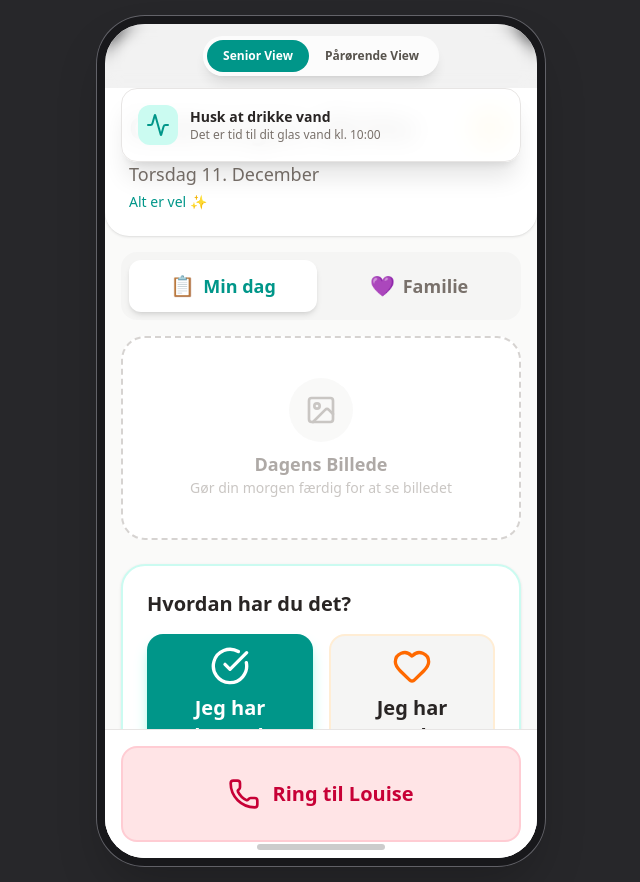
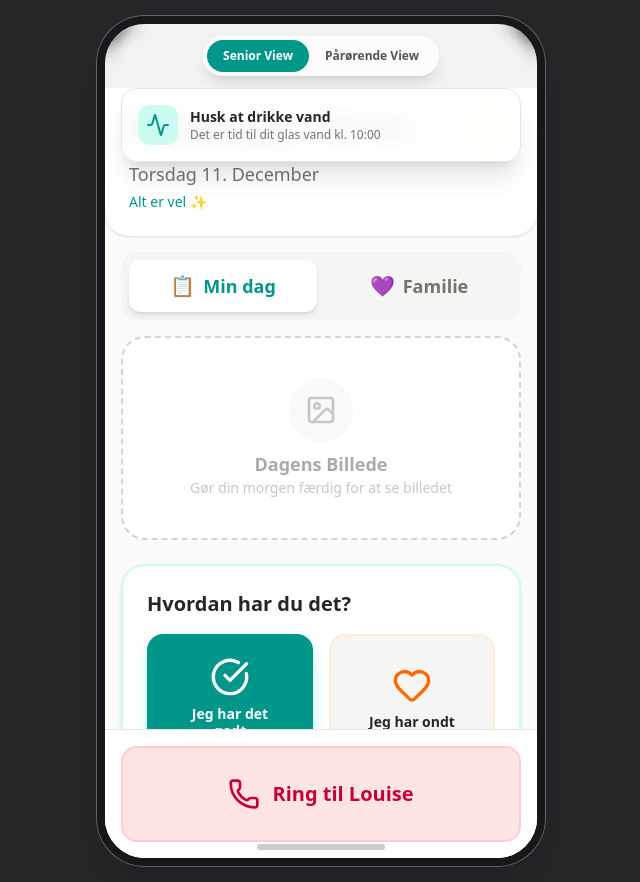
Before and after one commit to DinkoJuric/aeldrebagen, a React (Vite) app in the folder tryg-app/: page / in a window 1280 px wide. Shown: the whole page, without its empty margins (319-959 px from the left). Built offline with nearby package versions, Linux system fonts and the light colour scheme.

Commit message:
fix: iOS button text overflow + update walkthrough - SeniorView: min-h-32, shrink-0 icons, text-sm leading-tight - walkthrough.md: Added Phases 3-5, tabs, feature flags, iOS fix

```diff
--- a/tryg-app/src/components/SeniorView.jsx
+++ b/tryg-app/src/components/SeniorView.jsx
@@ -177,24 +177,24 @@ export const SeniorView = ({
                                 <Button
                                     variant="primary"
                                     size="large"
-                                    className="w-full h-32"
+                                    className="w-full min-h-32 py-4"
                                     onClick={() => updateStatus('checked-in')}
                                 >
-                                    <div className="flex flex-col items-center gap-2">
-                                        <CheckCircle className="w-10 h-10" />
-                                        <span>Jeg har det godt</span>
+                                    <div className="flex flex-col items-center gap-2 text-center">
+                                        <CheckCircle className="w-10 h-10 shrink-0" />
+                                        <span className="text-sm leading-tight">Jeg har det godt</span>
                                     </div>
                                 </Button>
 
                                 <Button
                                     variant="secondary"
                                     size="large"
-                                    className="w-full h-32 bg-orange-50 text-orange-800 border-2 border-orange-100 hover:bg-orange-100"
+                                    className="w-full min-h-32 py-4 bg-orange-50 text-orange-800 border-2 border-orange-100 hover:bg-orange-100"
                                     onClick={() => setShowSymptomModal(true)}
                                 >
-                                    <div className="flex flex-col items-center gap-2">
-                                        <Heart className="w-10 h-10 text-orange-500" />
-                                        <span>Jeg har ondt</span>
+                                    <div className="flex flex-col items-center gap-2 text-center">
+                                        <Heart className="w-10 h-10 text-orange-500 shrink-0" />
+                                        <span className="text-sm leading-tight">Jeg har ondt</span>
                                     </div>
                                 </Button>
                             </div>
```
